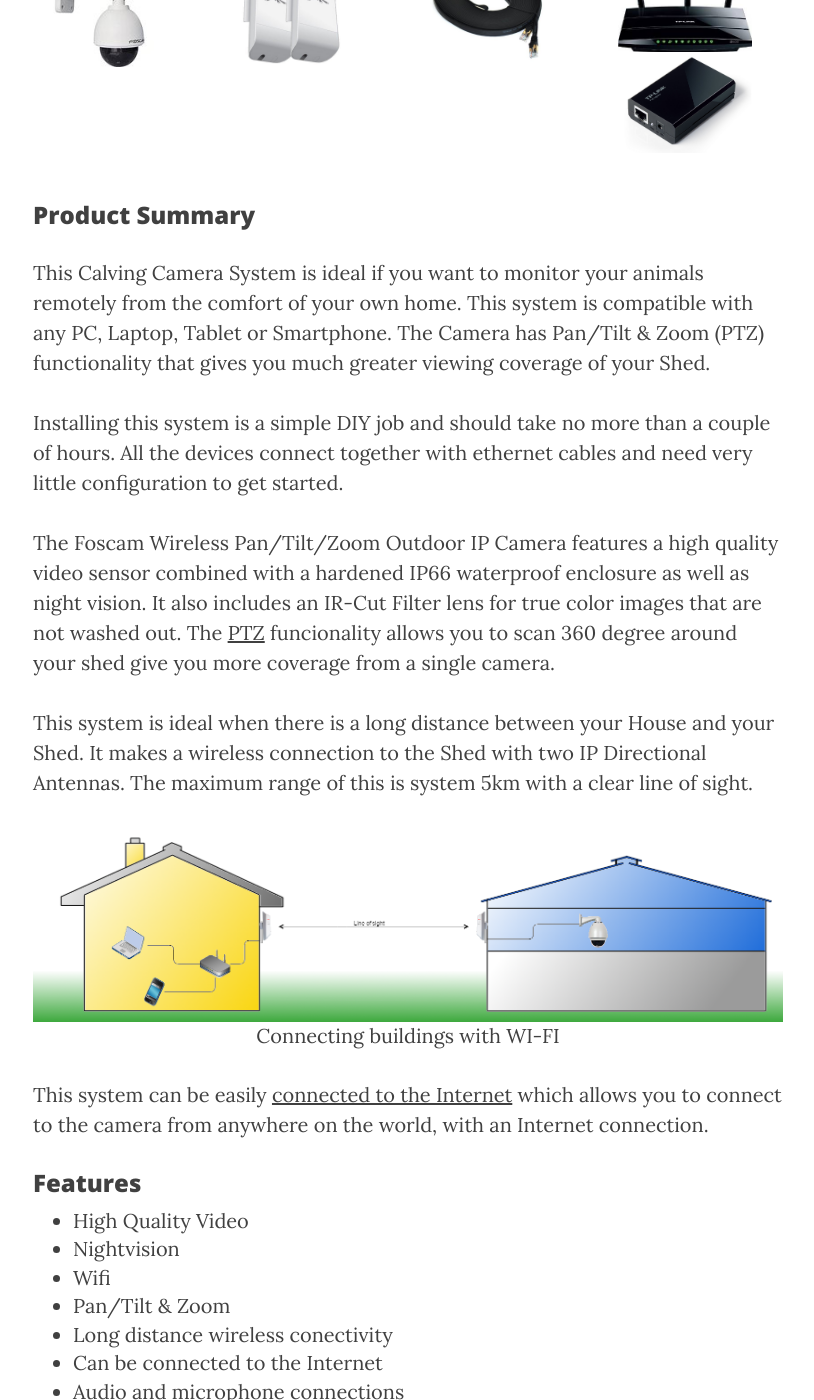
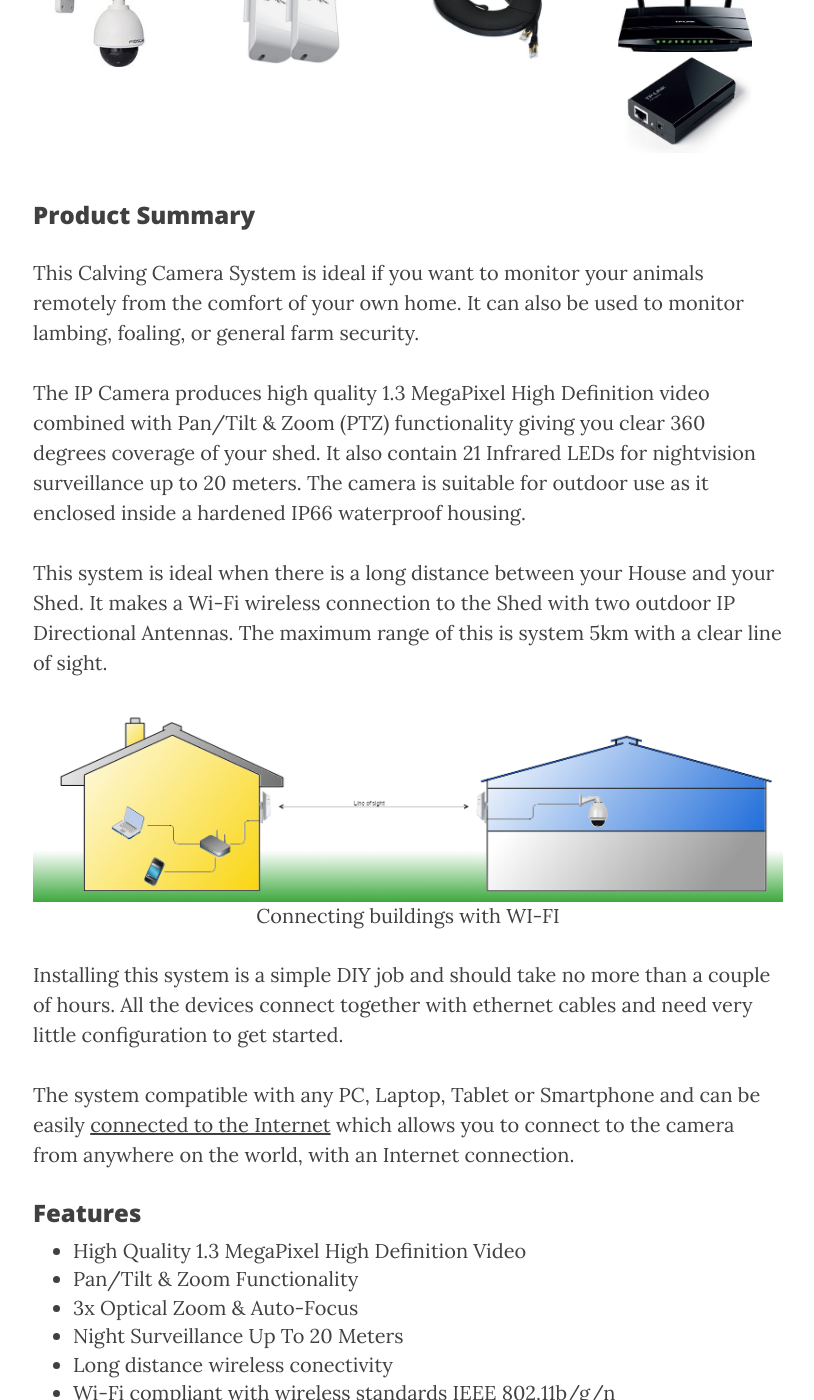
Before and after one commit to jholleran/calvingcamerareviews, a Jekyll site: the page built from products/long-range-ip-calving-camera-system.md, in a window 1280 px wide and 1400 px high, scrolled down 390 px. Shown: the whole window, without its empty margins (232-1046 px from the left). Built offline with Jekyll 4.4.1, drawn with Linux system fonts in a browser that asks for light colours; nearby versions of some CDN libraries; some of the changed text lies outside the part shown.

Commit message:
reformated long rang calving camera

```diff
--- a/_includes/footer.html
+++ b/_includes/footer.html
@@ -4,6 +4,10 @@
         <div class="row">
             <div class="col-lg-8 col-lg-offset-2 col-md-10 col-md-offset-1">
                 <ul class="list-inline text-center">
+                    <hr style="border-top: 1px solid #000;" />
+                    <div>
+                        If you like to get up to date information about this site why not follow us on Google+, Twitter, or Facebook with the following links.
+                    </div>
                     {% if site.google_username %}
                     <li>
                         <a href="https://plus.google.com/{{ site.google_username }}" onClick="_gaq.push(['_trackEvent', 'google', 'link', 'Navigated to google plus page from {{ page.title }}.']);">
--- a/products/long-range-ip-calving-camera-system.md
+++ b/products/long-range-ip-calving-camera-system.md
@@ -23,32 +23,35 @@ images:
      name: poe-injector.png
 ---
 
-This Calving Camera System is ideal if you want to monitor your animals remotely from the comfort of your own home. This system is compatible with any PC, Laptop, Tablet or Smartphone. The Camera has Pan/Tilt & Zoom (PTZ) functionality that gives you much greater viewing coverage of your Shed.
+This Calving Camera System is ideal if you want to monitor your animals remotely from the comfort of your own home. It can also be used to monitor lambing, foaling, or general farm security.
 
-Installing this system is a simple DIY job and should take no more than a couple of hours. All the devices connect together with ethernet cables and need very little configuration to get started.
+The IP Camera produces high quality 1.3 MegaPixel High Definition video combined with Pan/Tilt & Zoom (PTZ) functionality giving you clear 360 degrees coverage of your shed. It also contain 21 Infrared LEDs for nightvision surveillance up to 20 meters. The camera is suitable for outdoor use as it enclosed inside a hardened IP66 waterproof housing.
 
 
-The Foscam Wireless Pan/Tilt/Zoom Outdoor IP Camera features a high quality video sensor combined with a hardened IP66 waterproof enclosure as well as night vision. It also includes an IR-Cut Filter lens for true color images that are not washed out.
-The <a href="{{site.baseurl}}/ptz/2015/04/26/ptz-calving-camera.html">PTZ</a> funcionality allows you to scan 360 degree around your shed give you more coverage from a single camera.
-
-This system is ideal when there is a long distance between your House and your Shed. It makes a wireless connection to the Shed with two IP Directional Antennas. The maximum range of this is system 5km with a clear line of sight.
+This system is ideal when there is a long distance between your House and your Shed. It makes a Wi-Fi wireless connection to the Shed with two outdoor IP Directional Antennas. The maximum range of this is system 5km with a clear line of sight.
 
 <figure>
   <img src="{{site.baseurl}}/img/connecting-buildings-colored.png" alt="Connecting buildings with WI-FI" style="width: 100%;">
   <figcaption style="text-align: center;">Connecting buildings with WI-FI</figcaption>
 </figure>
 
-This system can be easily <a href="{{site.baseurl}}/internet/2015/08/08/viewing-calving-camera-over-the-internet.html">connected to the Internet</a> which allows you to connect to the camera from anywhere on the world, with an Internet connection.
+Installing this system is a simple DIY job and should take no more than a couple of hours. All the devices connect together with ethernet cables and need very little configuration to get started.
+
+
+
+The system compatible with any PC, Laptop, Tablet or Smartphone and can be easily <a href="{{site.baseurl}}/internet/2015/08/08/viewing-calving-camera-over-the-internet.html">connected to the Internet</a> which allows you to connect to the camera from anywhere on the world, with an Internet connection.
 
 ###Features
-- High Quality Video
-- Nightvision
-- Wifi
-- Pan/Tilt & Zoom
+- High Quality 1.3 MegaPixel High Definition Video
+- Pan/Tilt & Zoom Functionality
+- 3x Optical Zoom & Auto-Focus
+- Night Surveillance Up To 20 Meters
 - Long distance wireless conectivity
+- Wi-Fi compliant with wireless standards IEEE 802.11b/g/n
 - Can be connected to the Internet
 - Audio and microphone connections
 - Waterproof IP66 rated
+- Compatible With iOS (iPhone/iPad) & Android
 
 
 ###Connection Diagram
@@ -59,8 +62,7 @@ Here is a connection diagram of how the full Calving Camera System is connected
 </figure>
 <br>
 
-Simply, connect the IP Camera to one of the Directional Antennas with an Ethernet cable. On the house side, connect the other Antenna to your wifi Router. Both Directional Antennas are powered with the POE injectors.
-For more information about how to set this type of system see this link: <a href="{{site.baseurl}}/wireless/2015/05/26/ip-wireless-directional-antenns.html">IP Wireless Directional Antennas Setup</a>.
+For more information about how to connect up this type of system see this link: <a href="{{site.baseurl}}/wireless/2015/05/26/ip-wireless-directional-antenns.html">IP Wireless Directional Antennas Setup</a>.
 
 
 ###Kit Includes
```
Also changed, not shown: contact.md (+0 -2 lines), index.html (+6 -3 lines).
